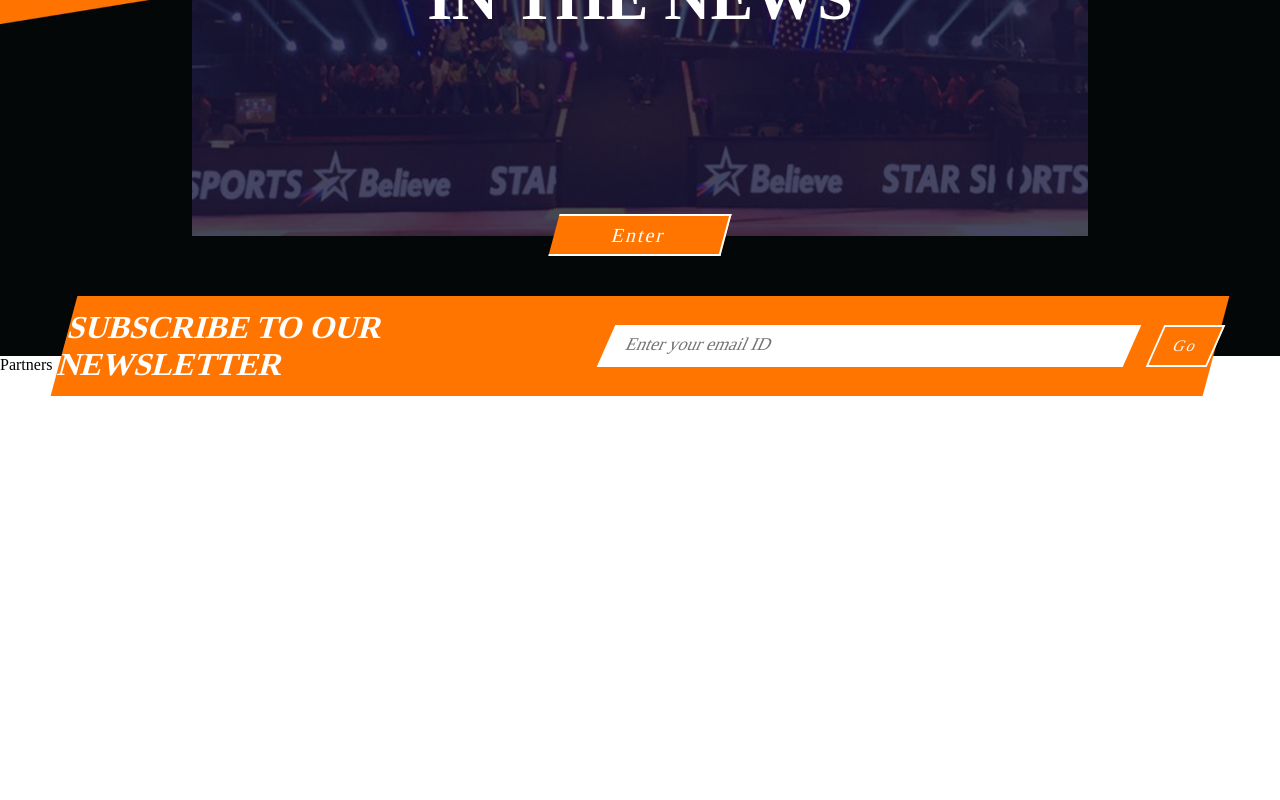
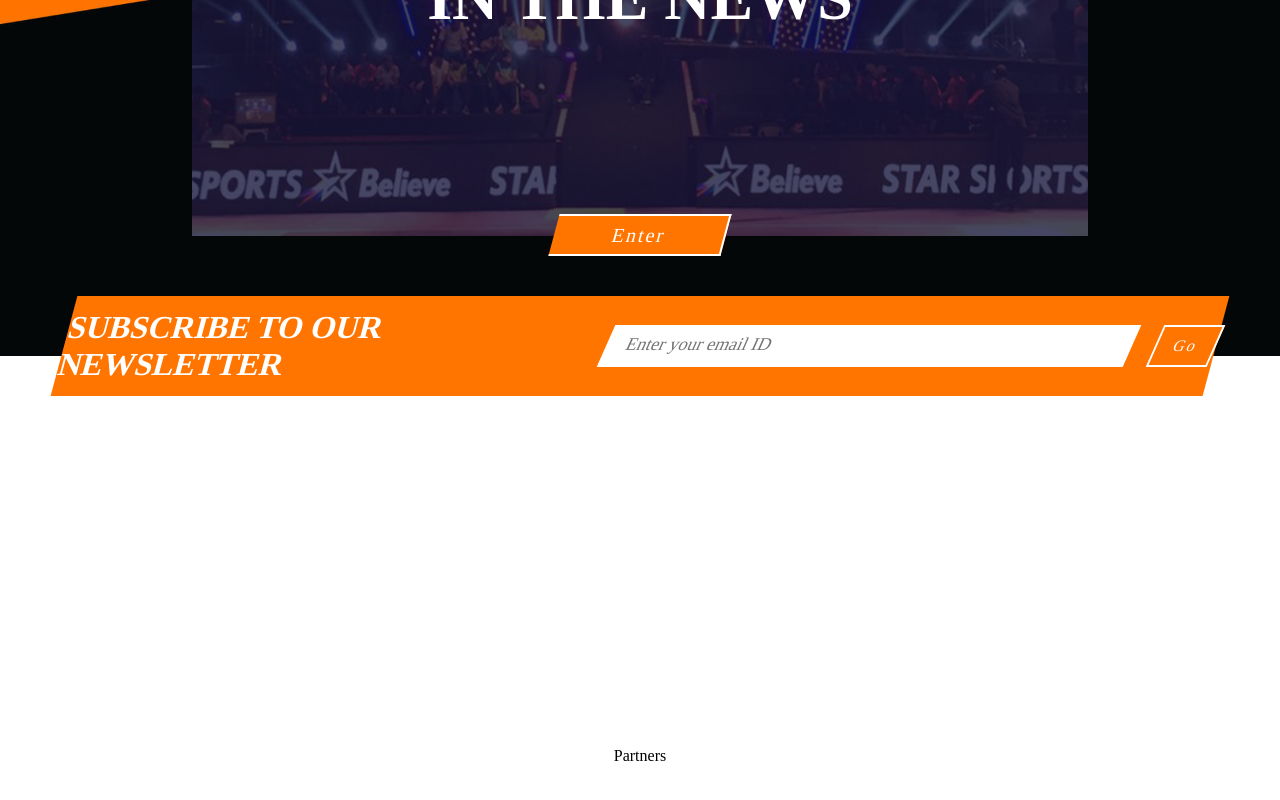
Before and after one commit to KedarG7/React-Project---Puneri-Paltan, a React (Vite) app in the folder Puneri Paltan/: page / in a window 1280 px wide. Shown: the part 3404-4204 px from the top of the page. Built offline with nearby package versions, Linux system fonts and the light colour scheme.

Commit message:
Improvising

```diff
--- a/Puneri Paltan/src/App.css
+++ b/Puneri Paltan/src/App.css
@@ -359,4 +359,25 @@ nav{
 .partners{
     width:100%;
     height:100vh;
+    display:flex;
+    align-items:center;
+    justify-content:center;
+    flex-direction:column;
+    gap:32px;
 }
+#partnerstext{
+    font-size:72px;
+    color:#ff7500;
+    font-weight:700;
+}
+.principalpartner{
+    width:fit-content;
+    height:fit-content;
+    display:flex;
+    flex-direction: column;
+    align-items:center;
+}
+.associatepartners{
+    width:fit-content;
+    display:flex;
+}
```
